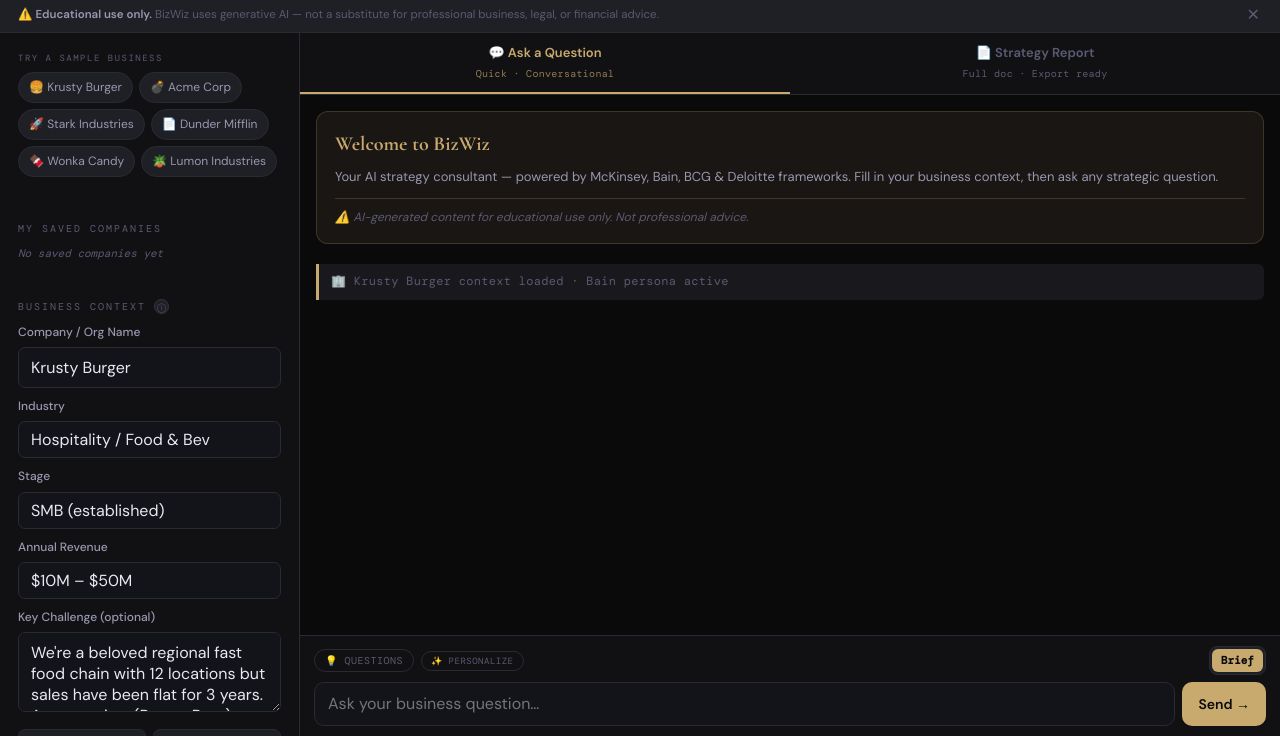
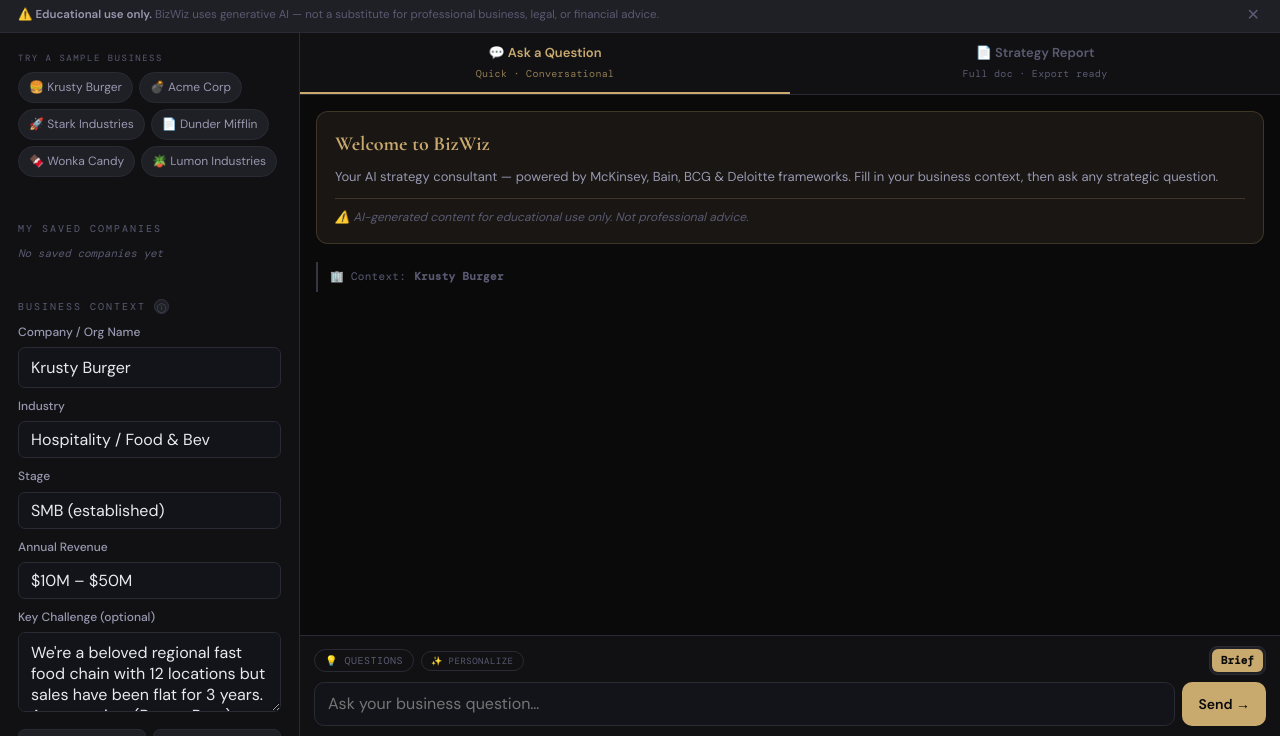
Before and after one commit to patleezy/bizwiz, a plain HTML site: page public/index.html in a window 1280 px wide. Both pictures are taken after a click on the element "🍔 Krusty Burger". Shown: the part 68-804 px from the top of the page. Drawn offline with nearby package versions, Linux system fonts and the light colour scheme.

Commit message:
fix: context note deduplication and firm accuracy

```diff
--- a/public/index.html
+++ b/public/index.html
@@ -104,7 +104,7 @@
 .persona-rec.show{display:flex;}
 .persona-rec-text{flex:1;line-height:1.4;}
 .persona-rec-apply{background:var(--accent);color:var(--bg);border:none;padding:4px 10px;border-radius:6px;cursor:pointer;font-size:11px;font-family:'DM Sans',sans-serif;font-weight:600;white-space:nowrap;flex-shrink:0;}
-.ctx-switch-note{display:flex;align-items:center;gap:8px;padding:8px 12px;margin:6px 0;background:var(--bg3);border-left:3px solid var(--accent);border-radius:0 6px 6px 0;font-size:12px;color:var(--text3);font-family:'DM Mono',monospace;letter-spacing:.3px;}
+.ctx-switch-note{display:flex;align-items:center;gap:8px;padding:6px 12px;margin:4px 0;background:transparent;border-left:2px solid var(--border2);font-size:11px;color:var(--text3);font-family:'DM Mono',monospace;letter-spacing:.3px;}
 .persona-card:hover{border-color:var(--accent);}
 .persona-card.active{border-color:var(--accent);background:var(--accent-bg);}
 .firm-name{font-family:'DM Mono',monospace;font-size:11px;font-weight:500;color:var(--accent);}
@@ -714,12 +714,15 @@
 }
 
 // ── COMPANY CONTEXT NOTE IN CHAT ───────────────────────────────
-function injectContextNote(companyName, action='loaded'){
+function injectContextNote(companyName){
   const msgs = document.getElementById('chatMsgs');
   if(!msgs || !companyName || companyName === 'Your Company') return;
+  // Remove any existing context note to avoid stacking
+  const existing = msgs.querySelector('.ctx-switch-note');
+  if(existing) existing.remove();
   const el = document.createElement('div');
   el.className = 'ctx-switch-note';
-  el.innerHTML = `🏢 ${companyName} ${action} · ${firm} persona active`;
+  el.innerHTML = `🏢 Context: <strong>${companyName}</strong>`;
   msgs.appendChild(el);
   msgs.scrollTop = msgs.scrollHeight;
 }
@@ -1420,7 +1423,7 @@
   renderSavedProfiles();
   updateChipsFromProfile();
   suggestPersona();
-  injectContextNote(name, 'context saved');
+  injectContextNote(name);
   setInd('✓ Saved','var(--green)');
   toast(`"${name}" saved ✓`);
 }
@@ -1432,7 +1435,7 @@
   fillForm(p);
   const nudge = document.getElementById('inlinNudge'); if(nudge) nudge.remove();
   suggestPersona();
-  injectContextNote(p.companyName, 'profile loaded');
+  injectContextNote(p.companyName);
   toast(`"${p.companyName}" loaded ✓`);
 }
 
@@ -1595,7 +1598,7 @@
   const labels={krusty:'🍔 Krusty Burger',acme:'💣 Acme Corp',starry:'🚀 Stark Industries',pawnee:'📄 Dunder Mifflin',wonka:'🍫 Wonka Candy',lumon:'🪴 Lumon Industries'};
   toast(labels[key]+' loaded — ask away!');
   suggestPersona();
-  injectContextNote(SAMPLES[key].companyName, 'context loaded');
+  injectContextNote(SAMPLES[key].companyName);
   if(window.innerWidth <= 768) document.getElementById('sidebar').classList.remove('open');
 }
 
```
